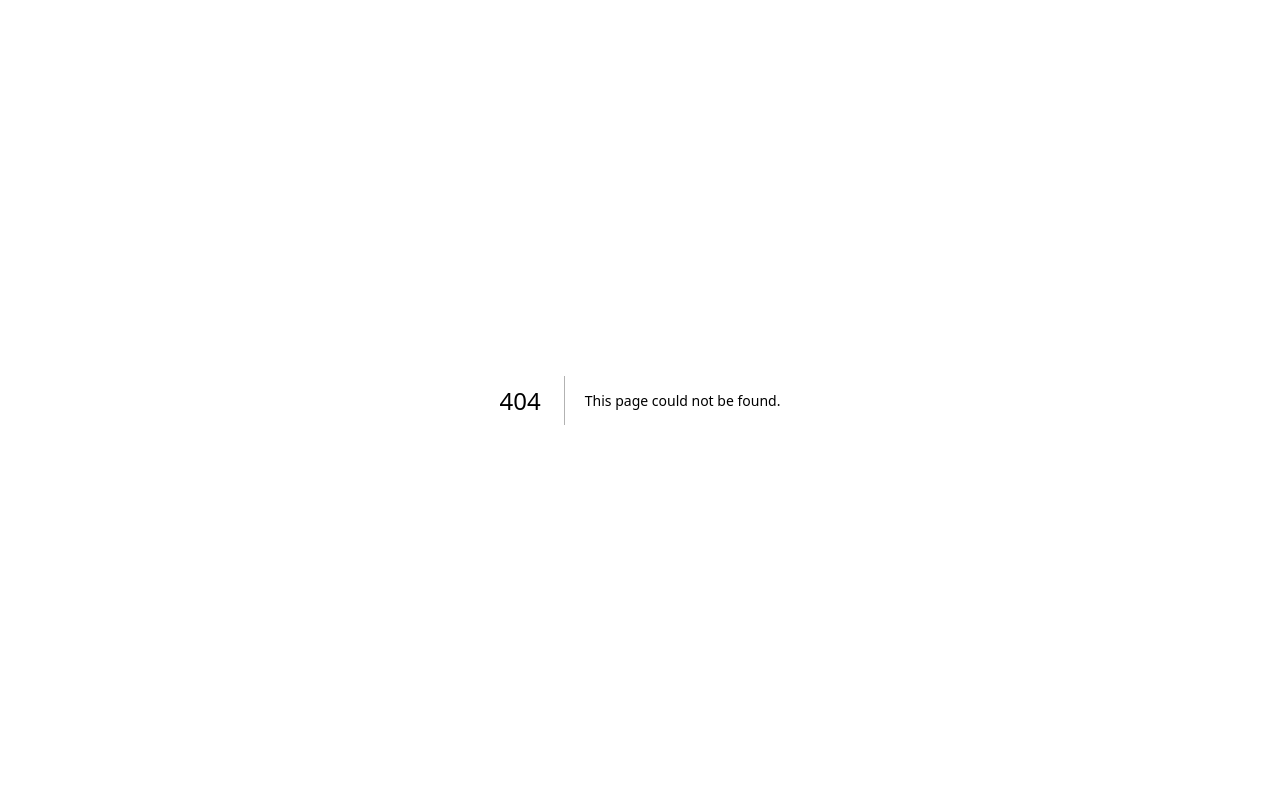
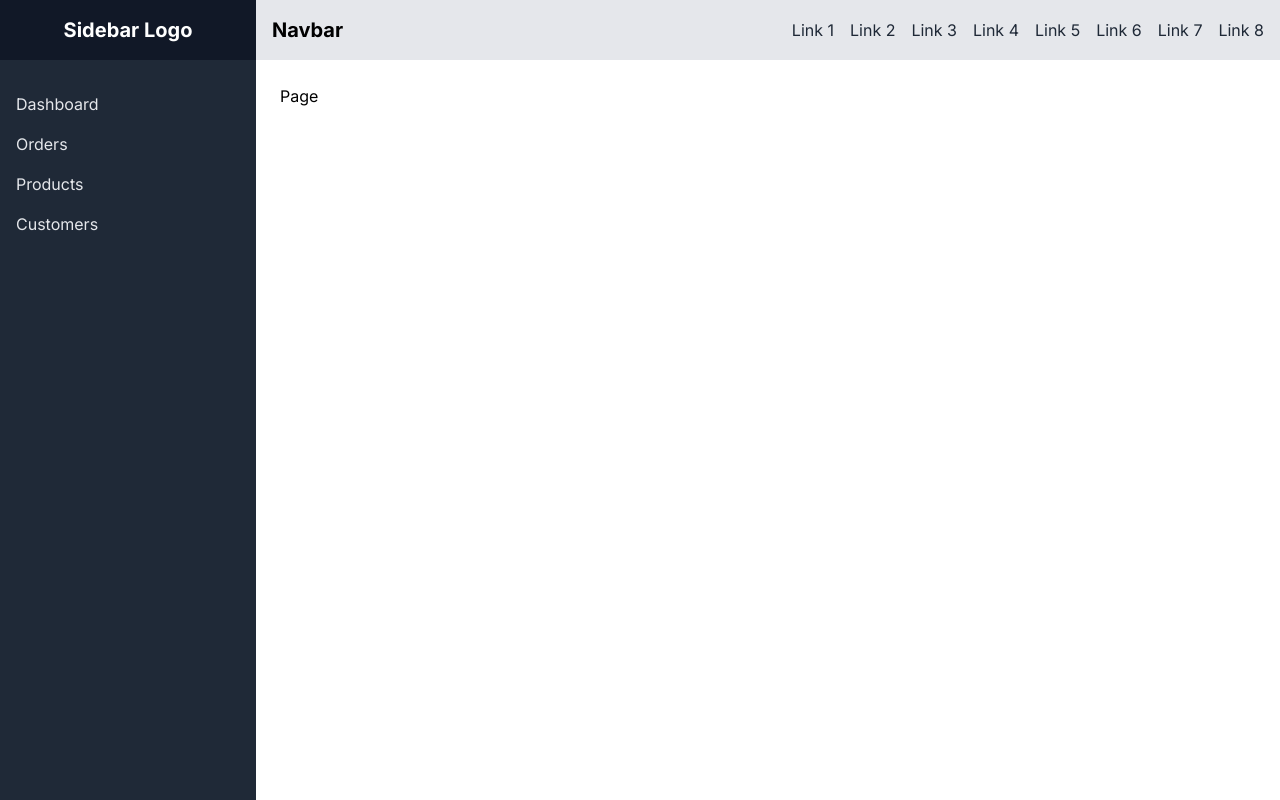
Before and after one commit to mayzinei/eicommerce, a Next.js app: page /admin in a window 1280 px wide. Before the commit this address had no page. Built offline with nearby package versions, Linux system fonts and the light colour scheme.

Commit message:
added admin layouts and compoents

```diff
--- /dev/null
+++ b/app/admin/categories/Page.tsx
@@ -0,0 +1,13 @@
+import React from 'react'
+import Navbar from '../components/Navbar'
+const Page = () => {
+  return (
+
+    <div>
+        <Navbar/>
+        <h1>Page</h1>
+    </div>
+  )
+}
+
+export default Page
--- /dev/null
+++ b/app/admin/components/Navbar.tsx
@@ -0,0 +1,26 @@
+// components/admin/AdminLayout.js
+import React from 'react';
+
+const Navbar = () => {
+  return (
+    <nav className="bg-gray-200 p-4">
+    <div className="container mx-auto">
+      <div className="flex justify-between items-center">
+        <div className="text-xl font-bold">Navbar</div>
+        <div className="space-x-4">
+          <a href="#" className="text-gray-800 hover:text-gray-600">Link 1</a>
+          <a href="#" className="text-gray-800 hover:text-gray-600">Link 2</a>
+          <a href="#" className="text-gray-800 hover:text-gray-600">Link 3</a>
+          <a href="#" className="text-gray-800 hover:text-gray-600">Link 4</a>
+          <a href="#" className="text-gray-800 hover:text-gray-600">Link 5</a>
+          <a href="#" className="text-gray-800 hover:text-gray-600">Link 6</a>
+          <a href="#" className="text-gray-800 hover:text-gray-600">Link 7</a>
+          <a href="#" className="text-gray-800 hover:text-gray-600">Link 8</a>
+        </div>
+      </div>
+    </div>
+  </nav>
+  );
+};
+
+export default Navbar;
--- /dev/null
+++ b/app/admin/components/SIdeBar.tsx
@@ -0,0 +1,33 @@
+import React from 'react'
+
+const Sidebar = () => {
+  return (
+    <nav className="bg-gray-800 w-64 flex-shrink-0">
+        <div className="h-full flex flex-col">
+          {/* Sidebar logo */}
+          <div className="bg-gray-900 py-4 flex items-center justify-center">
+            <span className="text-white text-xl font-bold">Sidebar Logo</span>
+          </div>
+          {/* Sidebar links */}
+          <div className="flex-grow">
+            <ul className="mt-6">
+              <li>
+                <a href="#" className="block py-2 px-4 text-gray-200 hover:bg-gray-700">Dashboard</a>
+              </li>
+              <li>
+                <a href="#" className="block py-2 px-4 text-gray-200 hover:bg-gray-700">Orders</a>
+              </li>
+              <li>
+                <a href="#" className="block py-2 px-4 text-gray-200 hover:bg-gray-700">Products</a>
+              </li>
+              <li>
+                <a href="#" className="block py-2 px-4 text-gray-200 hover:bg-gray-700">Customers</a>
+              </li>
+            </ul>
+          </div>
+        </div>
+      </nav>
+  )
+}
+
+export default Sidebar
--- /dev/null
+++ b/app/admin/layout.tsx
@@ -0,0 +1,22 @@
+
+import Sidebar from "./components/SIdeBar"
+import Navbar from "./components/Navbar"
+export default function DashboardLayout({
+  children, // will be a page or nested layout
+}: {
+  children: React.ReactNode
+}) {
+  return (
+     <section className="flex h-screen">
+          <Sidebar/>
+          <div className="flex flex-col flex-1">
+          <Navbar/>
+          <div className="flex-grow p-6">
+           {children}
+          </div>
+        </div>
+
+
+    </section>
+  )
+}
--- /dev/null
+++ b/app/admin/page.tsx
@@ -0,0 +1,9 @@
+import React from 'react'
+
+const Page = () => {
+  return (
+    <div>Page</div>
+  )
+}
+
+export default Page
--- a/app/globals.css
+++ b/app/globals.css
@@ -1,33 +1,3 @@
 @tailwind base;
 @tailwind components;
 @tailwind utilities;
-
-:root {
-  --foreground-rgb: 0, 0, 0;
-  --background-start-rgb: 214, 219, 220;
-  --background-end-rgb: 255, 255, 255;
-}
-
-@media (prefers-color-scheme: dark) {
-  :root {
-    --foreground-rgb: 255, 255, 255;
-    --background-start-rgb: 0, 0, 0;
-    --background-end-rgb: 0, 0, 0;
-  }
-}
-
-body {
-  color: rgb(var(--foreground-rgb));
-  background: linear-gradient(
-      to bottom,
-      transparent,
-      rgb(var(--background-end-rgb))
-    )
-    rgb(var(--background-start-rgb));
-}
-
-@layer utilities {
-  .text-balance {
-    text-wrap: balance;
-  }
-}
```
Also changed, not shown: app/admin/admin.css (added), app/admin/components/Footer.tsx (added).
